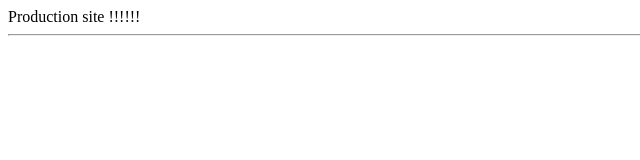
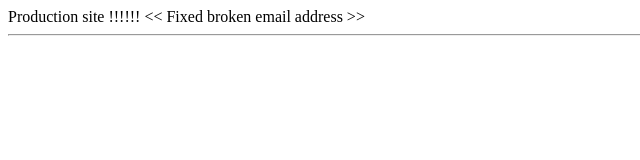
Before and after one commit to dwaddle/testing-git, a plain HTML site: page website.html in a window 1280 px wide. Shown: the whole page, without its empty margins (0-640 px from the left). Drawn offline with Linux system fonts and the light colour scheme.

```diff
--- a/website.html
+++ b/website.html
@@ -7,6 +7,10 @@
 <h1></h1>
 Production site !!!!!!
 
+<!.. work done for issue 53 ..>
+
+<< Fixed broken email address >>
+
 
 <hr>
 </body> </html>
```
